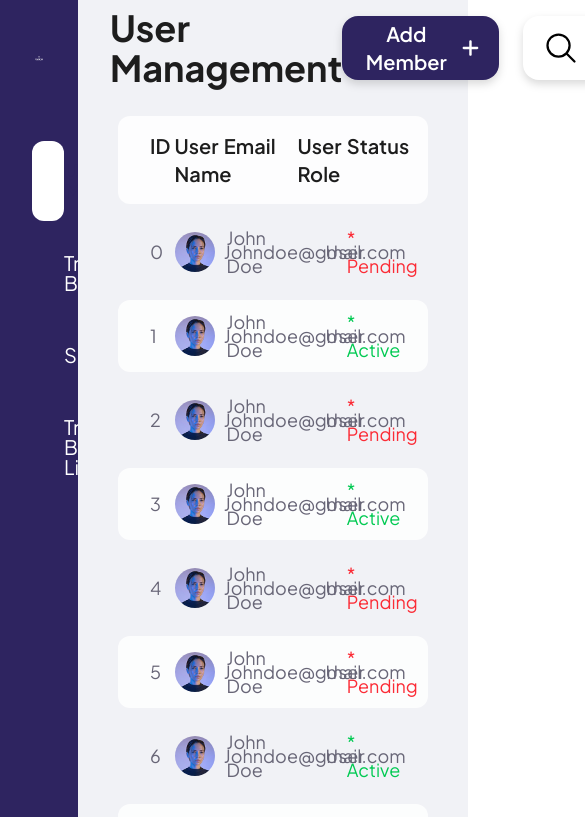
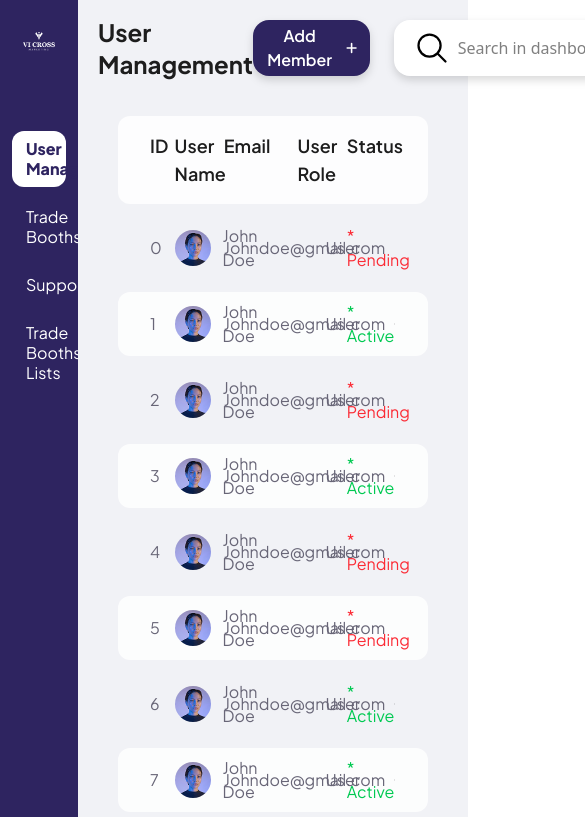
Before and after one commit to Rao-Hamza853/VI-Cross, a React (Vite) app: page / in a window 390 px wide. Before the commit this address led to /user-management. Shown: the top 817 px of the page, 585 px wide, since content can reach past the window. Built offline with nearby package versions, Linux system fonts and the light colour scheme.

Commit message:
user-management responsive on large screens

```diff
--- a/src/App.jsx
+++ b/src/App.jsx
@@ -1,4 +1,4 @@
-import { Navigate, Route, Routes } from 'react-router'
+import {Route, Routes } from 'react-router'
 
 import TradeBooths from './pages/trade-booths'
 import Suport from './pages/suport'
@@ -9,8 +9,8 @@ import Sidebar from './component/sidebar'
 const App = () => {
   return (
     <Routes>
-      <Route path='/' element={<Navigate to="/user-management"/>} />
-      <Route path='/user-management' element={<UserManagement/>} />
+      {/* <Route path='/' element={<Navigate to="/user-management"/>} /> */}
+      <Route path='/' element={<UserManagement/>} />
       <Route path='/trade-booths' element={<TradeBooths/>} />
       <Route path='/support' element={<Suport/>} />
       <Route path='/list-trade-booths' element={<ListsTradeBooths/>} />
--- a/src/component/sidebar.jsx
+++ b/src/component/sidebar.jsx
@@ -7,15 +7,15 @@ import { links } from '../lib/constant';
 const Sidebar = () => {
   const location = useLocation()
   return (
-    <div className='bg-primary h-screen w-[20%] p-8 pt-14'>
+    <div className='bg-primary h-screen w-[20%] p-3 xl:p-5 2xl:p-8'>
       <div className='bg-gray-80 flex flex-col items-center w-full gap-y-20'>
-        <img src={logo} alt="Logo" className='w-[60%]' />
+        <img src={logo} alt="Logo" className='w-[60%] mt-5' />
         <div className='w-full space-y-3'>
           {
             links.map((link)=>(
-              <Link to={link.path} key={link.id} className={`${location.pathname === link.path ? "bg-white" : "bg-transparent"} flex items-center justify-cent px-4 gap-4 py-5 rounded-xl`}>
+              <Link to={link.path} key={link.id} className={`${location.pathname === link.path ? "bg-white" : "bg-transparent"} flex items-center gap-1.5 px-2 py-2 xl:py-3 xl:gap-4 xl:px-4 2xl:py-5 rounded-xl`}>
                 <link.icon  className={`${location.pathname === link.path ? "text-primary" : "text-white"} size-5`} />
-                <p className={`text-xl ${location.pathname === link.path ? "text-primary" : "text-white"} ${location.pathname === link.path ? "font-extrabold" : "font-normal"} leading-5 font-jakarta`}>{link.title}</p>
+                <p className={`xl:text-xl ${location.pathname === link.path ? "text-primary" : "text-white"} ${location.pathname === link.path ? "font-extrabold" : "font-normal"} leading-5 font-jakarta`}>{link.title}</p>
               </Link>
             ))
           }
--- a/src/component/ui/search-box.jsx
+++ b/src/component/ui/search-box.jsx
@@ -4,7 +4,7 @@ const SearchBox = () => {
   return (
     <div className='bg-white h-full flex items-center justify-center gap-x-2 p-5 rounded-2xl drop-shadow-lg'>
         <IoSearchOutline className='size-9' />
-        <input type="text" placeholder='Search in dashboard...' className='w-[30rem] outline-none text-xl' />
+        <input type="text" placeholder='Search in dashboard...' className='w-36 xl:w-56 2xl:w-[30rem] outline-none xl:text-xl' />
     </div>
   )
 }
--- a/src/lib/constant.js
+++ b/src/lib/constant.js
@@ -8,7 +8,7 @@ export const links = [
         id : 1,
         title : "User Management",
         icon: HiOutlineViewGrid,
-        path : "/user-management"
+        path : "/"
     },
     {
         id : 2,
--- a/src/pages/user-management.jsx
+++ b/src/pages/user-management.jsx
@@ -83,13 +83,13 @@ const UserManagement = () => {
   return (
     <div className='flex'>
       <Sidebar/>
-      <div className='bg-secondary w-full  pb-10'>
-        <header className='h-24 px-8 py-4 flex items-center justify-between'>
-          <h3 className='text-4xl text-black-light font-bold font-jakarta'>User Management</h3>
+      <div className='bg-secondary w-full'>
+        <header className='h-24 px-5 xl:px-8 py-5 2xl:py-4 flex items-center justify-between'>
+          <h3 className='text-2xl xl:text-3xl 2xl:text-4xl text-black-light font-bold font-jakarta'>User Management</h3>
           <div className='h-full flex items-center gap-x-6'>
-            <div className='flex items-center justify-center h-full p-5 gap-x-3 bg-primary rounded-2xl drop-shadow-lg'>
-              <button className='text-white text-xl font-semibold font-jakarta'>Add Member</button>
-              <FaPlus className='fill-white size-6'/>
+            <div className='flex items-center justify-center h-full p-3 gap-x-3 bg-primary rounded-2xl drop-shadow-lg'>
+              <button className='text-white xl:text-xl font-semibold font-jakarta'>Add Member</button>
+              <FaPlus className='fill-white xl:size-6'/>
             </div>
             <SearchBox/>
             <NotificationBtn/>
@@ -98,26 +98,26 @@ const UserManagement = () => {
         </header>
         <div className=' h-screen px-10 py-5'>
           <div className='grid grid-cols-10 px-8 py-4 rounded-xl bg-white/85'>
-            <h4 className='text-xl font-semibold text-black-light font-jakarta'>ID</h4>
-            <h4 className='text-xl font-semibold text-black-light font-jakarta col-span-2'>User Name</h4>
-            <h4 className='text-xl font-semibold text-black-light font-jakarta col-span-3'>Email</h4>
-            <h4 className='text-xl font-semibold text-black-light font-jakarta col-span-2'>User Role</h4>
-            <h4 className='text-xl font-semibold text-black-light font-jakarta col-span-2'>Status</h4>
+            <h4 className='text-lg xl:text-xl font-semibold text-black-light font-jakarta'>ID</h4>
+            <h4 className='text-lg xl:text-xl font-semibold text-black-light font-jakarta col-span-2'>User Name</h4>
+            <h4 className='text-lg xl:text-xl font-semibold text-black-light font-jakarta col-span-3'>Email</h4>
+            <h4 className='text-lg xl:text-xl font-semibold text-black-light font-jakarta col-span-2'>User Role</h4>
+            <h4 className='text-lg xl:text-xl font-semibold text-black-light font-jakarta col-span-2'>Status</h4>
           </div>
             <div className='h-screen overflow-y-auto scrollbar-hide'>
               {
                 userDetails.map((data, index)=>(
                   <div className={` grid grid-cols-10 items-center rounded-xl px-8 py-2 my-3 ${index % 2 === 0 ? "bg-transparent" :"bg-white/80 "} `} key={index}>
-                    <h4 className='text-lg text-gray font-jakarta'>{index}</h4>
+                    <h4 className='xl:text-lg text-gray font-jakarta'>{index}</h4>
                     <div className='flex items-center gap-x-3 col-span-2'>
-                      <img src={profilePic} alt="" className='rounded-full w-10' />
-                      <h4 className='text-lg text-gray font-jakarta'>John Doe</h4>
+                      <img src={profilePic} alt="" className='rounded-full w-9 xl:w-10' />
+                      <h4 className='xl:text-lg text-gray font-jakarta'>John Doe</h4>
                     </div>
-                    <h4 className='text-lg text-gray font-jakarta col-span-3'>Johndoe@gmail.com</h4>
-                    <h4 className='text-lg text-gray font-jakarta col-span-2 pl-7'>User</h4>
+                    <h4 className='xl:text-lg text-gray font-jakarta col-span-3'>Johndoe@gmail.com</h4>
+                    <h4 className='xl:text-lg text-gray font-jakarta col-span-2 pl-7'>User</h4>
                     <div className='flex items-center justify-between  col-span-2'>
-                      <h4 className={`text-lg font-jakarta ${data.status === 'Pending' ? "text-red-500" : "text-green-500"} `}>* {data.status}</h4>
-                      <BsThreeDotsVertical className='size-6' />
+                      <h4 className={`xl:text-lg font-jakarta ${data.status === 'Pending' ? "text-red-500" : "text-green-500"} `}>* {data.status}</h4>
+                      <BsThreeDotsVertical className='size-5 xl:size-6' />
                     </div>
                   </div>
                 ))
```
